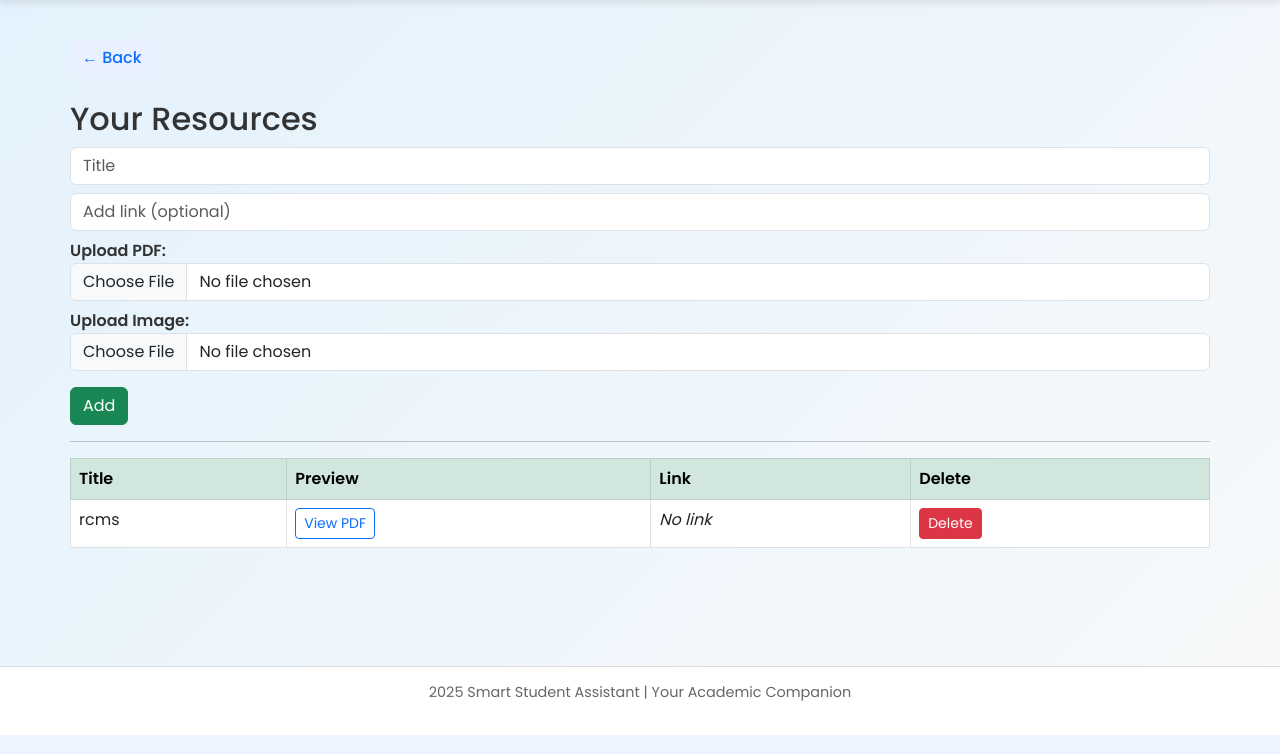
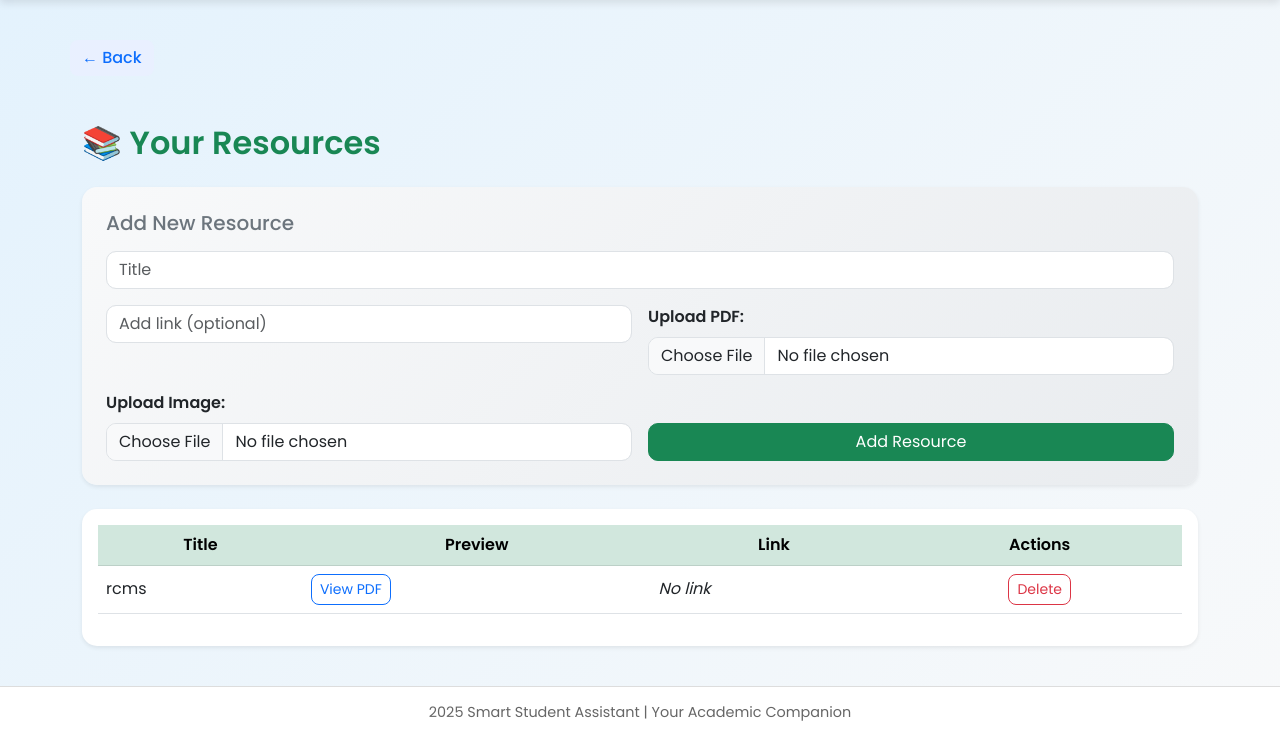
Before and after one commit to tanvii-patel/TLPBL, a Django app: page /resources/ in a window 1280 px wide. Shown: the part 65-819 px from the top of the page. Run offline with Django 5.2, Linux system fonts and the light colour scheme; a user stored in the database is signed in; data comes from the database, SQL or seed files in the repository; both versions use the stored data as it was after the commit.

Commit message:
enhacing ui for whole

```diff
--- a/core/templates/core/resources.html
+++ b/core/templates/core/resources.html
@@ -1,69 +1,142 @@
-{% extends 'core/base.html' %}
-{% block content %}
-<h2>Your Resources</h2>
+{% extends 'core/base.html' %} {% block content %}
 
-<form method="POST" enctype="multipart/form-data" class="mb-3">
+<div class="container mt-5">
+  <h2 class="fw-bold text-success mb-4">📚 Your Resources</h2>
+
+  <!-- Add Resource Form -->
+  <div
+    class="card p-4 shadow-sm mb-4"
+    style="
+      border-radius: 15px;
+      background: linear-gradient(135deg, #f8f9fa, #e9ecef);
+    "
+  >
+    <h5 class="text-secondary mb-3">Add New Resource</h5>
+    <form method="POST" enctype="multipart/form-data">
       {% csrf_token %}
-  <div class="mb-2">
-    <input type="text" name="title" placeholder="Title" class="form-control" required>
+      <div class="row g-3">
+        <div class="col-md-12">
+          <input
+            type="text"
+            name="title"
+            placeholder="Title"
+            class="form-control"
+            style="border-radius: 10px"
+            required
+          />
+        </div>
+        <div class="col-md-6">
+          <input
+            type="url"
+            name="link"
+            placeholder="Add link (optional)"
+            class="form-control"
+            style="border-radius: 10px"
+          />
+        </div>
+        <div class="col-md-6">
+          <label class="form-label"><strong>Upload PDF:</strong></label>
+          <input
+            type="file"
+            name="file"
+            accept=".pdf"
+            class="form-control"
+            style="border-radius: 10px"
+          />
+        </div>
+        <div class="col-md-6">
+          <label class="form-label"><strong>Upload Image:</strong></label>
+          <input
+            type="file"
+            name="image"
+            accept="image/*"
+            class="form-control"
+            style="border-radius: 10px"
+          />
+        </div>
+        <div class="col-md-6 d-flex align-items-end">
+          <button
+            type="submit"
+            class="btn btn-success w-100"
+            style="border-radius: 10px"
+          >
+            Add Resource
+          </button>
+        </div>
+      </div>
+    </form>
   </div>
 
-  <div class="mb-2">
-    <input type="url" name="link" placeholder="Add link (optional)" class="form-control">
-  </div>
-
-  <div class="mb-2">
-    <label><strong>Upload PDF:</strong></label>
-    <input type="file" name="file" accept=".pdf" class="form-control">
-  </div>
-
-  <div class="mb-2">
-    <label><strong>Upload Image:</strong></label>
-    <input type="file" name="image" accept="image/*" class="form-control">
-  </div>
-
-  <button type="submit" class="btn btn-success mt-2">Add</button>
-</form>
-
-<hr>
-
-<table class="table table-bordered mt-3">
-  <thead class="table-success">
+  <!-- Resources List -->
+  <div class="card shadow-sm p-3" style="border-radius: 15px">
+    {% if resources %}
+    <table class="table table-hover align-middle">
+      <thead class="table-success text-center" style="border-radius: 10px">
         <tr>
           <th>Title</th>
           <th>Preview</th>
           <th>Link</th>
-      <th>Delete</th>
+          <th>Actions</th>
         </tr>
       </thead>
       <tbody>
         {% for r in resources %}
-    <tr>
+        <tr style="border-radius: 10px">
           <td>{{ r.title }}</td>
           <td>
             {% if r.file %}
-          <a href="{{ r.file.url }}" target="_blank" class="btn btn-sm btn-outline-primary">View PDF</a>
+            <a
+              href="{{ r.file.url }}"
+              target="_blank"
+              class="btn btn-sm btn-outline-primary"
+              style="border-radius: 8px"
+              >View PDF</a
+            >
             {% elif r.image %}
-          <img src="{{ r.image.url }}" alt="Image" width="100" style="border-radius:5px;">
+            <img
+              src="{{ r.image.url }}"
+              alt="Image"
+              width="100"
+              style="border-radius: 10px"
+            />
             {% else %}
             <em>No file</em>
             {% endif %}
           </td>
           <td>
             {% if r.link %}
-          <a href="{{ r.link }}" target="_blank" class="btn btn-sm btn-outline-info">Open Link</a>
+            <a
+              href="{{ r.link }}"
+              target="_blank"
+              class="btn btn-sm btn-outline-info"
+              style="border-radius: 8px"
+              >Open Link</a
+            >
             {% else %}
             <em>No link</em>
             {% endif %}
           </td>
-      <td>
-       <a href="{% url 'delete_resource' r.id %}" class="btn btn-danger btn-sm">Delete</a>
-
+          <td class="text-center">
+            <a
+              href="{% url 'delete_resource' r.id %}"
+              class="btn btn-sm btn-outline-danger"
+              style="border-radius: 8px"
+              >Delete</a
+            >
           </td>
         </tr>
-    {% empty %}
-    <tr><td colspan="4" class="text-center">No resources yet</td></tr>
         {% endfor %}
       </tbody>
     </table>
+    {% else %}
+    <div
+      class="alert alert-warning text-center m-3"
+      style="border-radius: 10px"
+    >
+      No resources yet — add one above!
+    </div>
+    {% endif %}
+  </div>
+</div>
+
 {% endblock %}
```
Also changed, not shown: core/templates/core/task_edit.html (+25 -13 lines), core/templates/core/tasks.html (+42 -40 lines), core/templates/core/timetable.html (+34 -9 lines), core/templates/core/timetable_edit.html (+16 -33 lines), db.sqlite3, 1 other file. Lines whose indentation alone changed are shown as unchanged.
